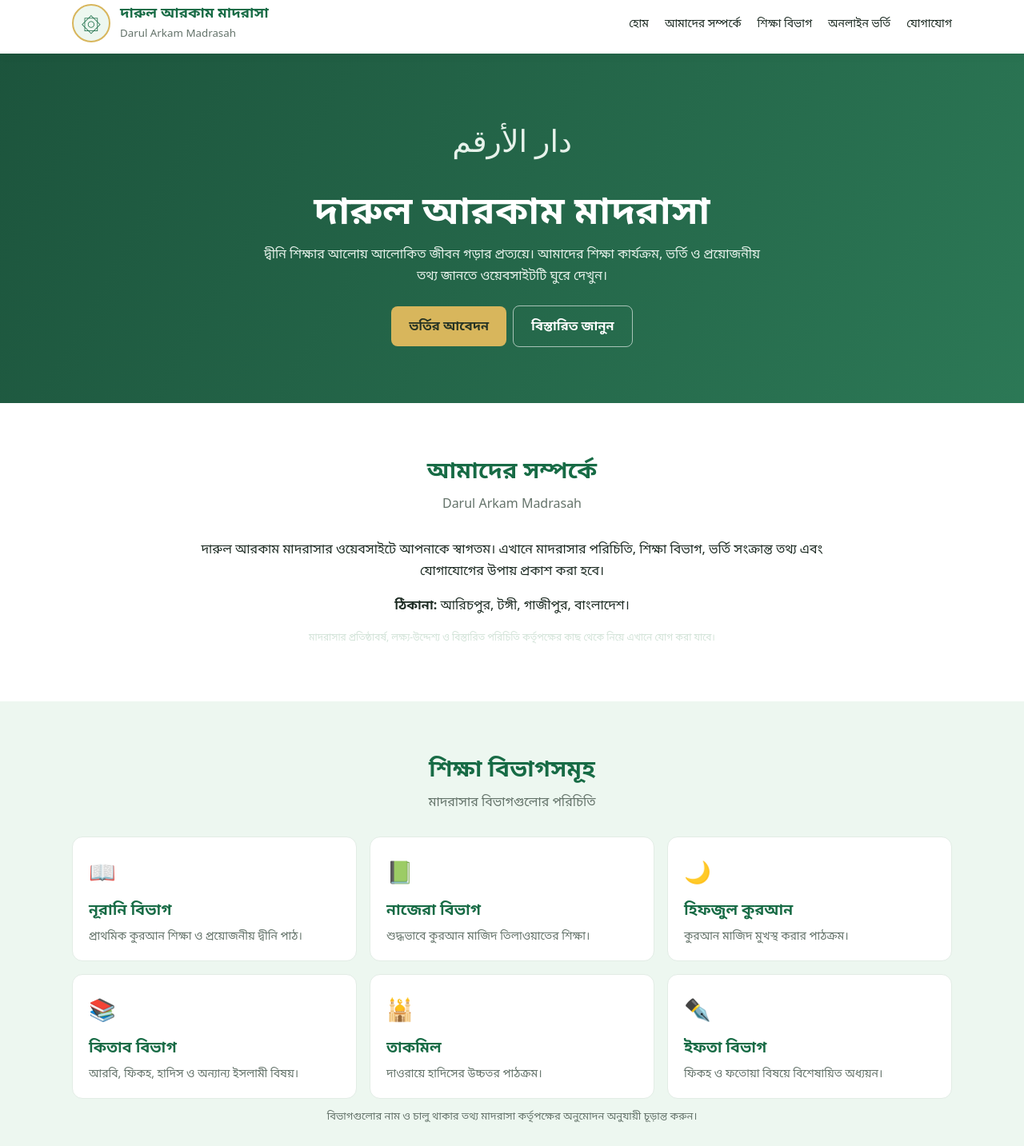
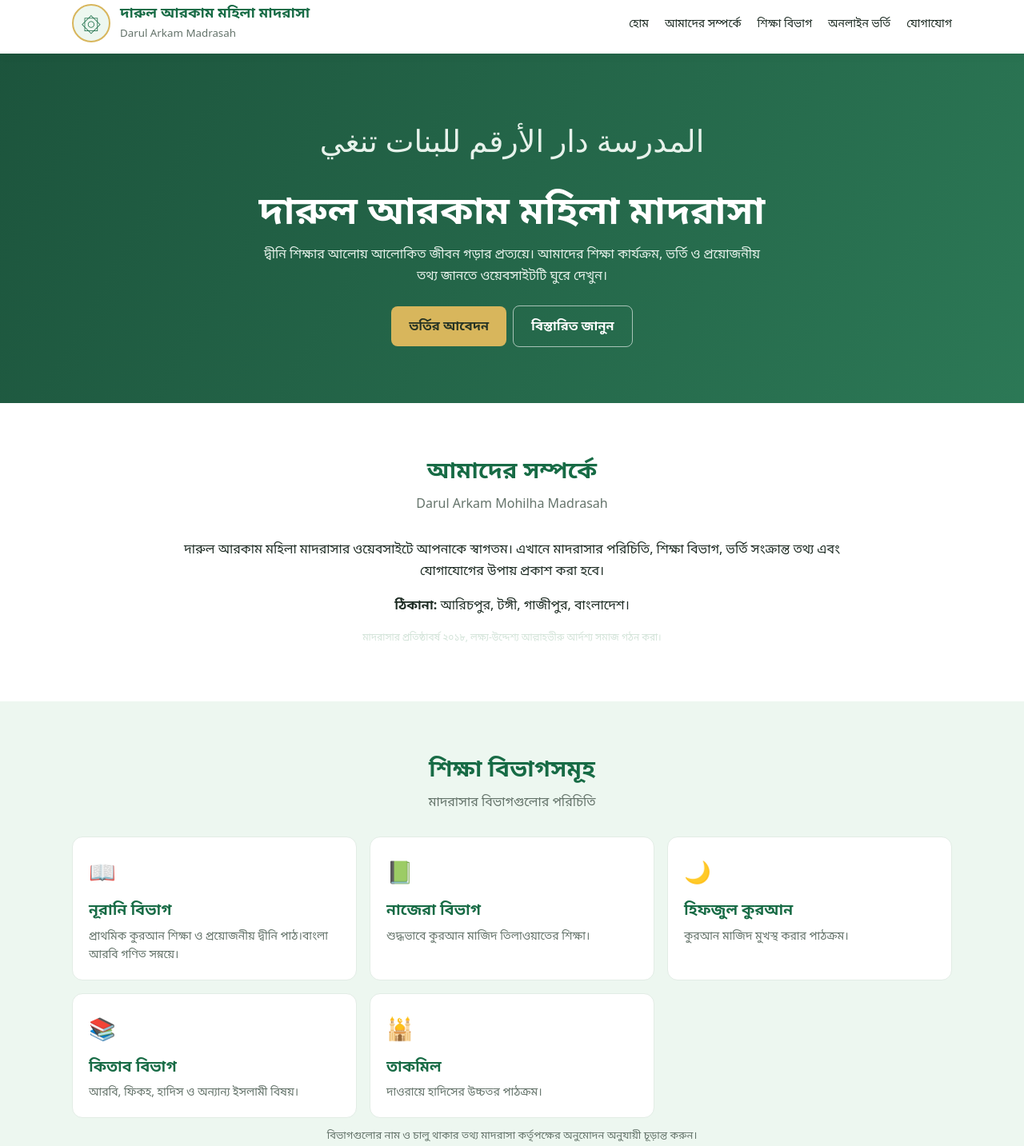
Before and after one commit to abusayedbd888/darul-arkam-madrasah, a plain HTML site: page index.html in a window 1280 px wide. Shown: the part 47-1480 px from the top of the page at 80% size. Drawn offline with Linux system fonts and the light colour scheme.

Commit message:
Update index.html

```diff
--- a/index.html
+++ b/index.html
@@ -19,39 +19,38 @@
 <body>
   <div class="top"><div class="wrap"><span>📍 আরিচপুর, টঙ্গী, গাজীপুর</span><span>☎ 01861250741</span></div></div>
   <header><div class="wrap nav">
-    <a class="brand" href="#home"><span class="mark">۞</span><span><strong>দারুল আরকাম মাদরাসা</strong><small>Darul Arkam Madrasah</small></span></a>
+    <a class="brand" href="#home"><span class="mark">۞</span><span><strong>দারুল আরকাম মহিলা মাদরাসা</strong><small>Darul Arkam Madrasah</small></span></a>
     <button class="menu" aria-label="মেনু খুলুন" onclick="document.querySelector('nav').classList.toggle('show');document.querySelector('nav').style.display=document.querySelector('nav').classList.contains('show')?'flex':'none'">☰</button>
     <nav><a href="#home">হোম</a><a href="#about">আমাদের সম্পর্কে</a><a href="#departments">শিক্ষা বিভাগ</a><a href="#admission">অনলাইন ভর্তি</a><a href="#contact">যোগাযোগ</a></nav>
   </div></header>
   <main>
     <section class="hero" id="home"><div class="wrap">
-      <p class="arabic" lang="ar">دار الأرقم</p>
-      <h1>দারুল আরকাম মাদরাসা</h1>
+      <p class="arabic" lang="ar">المدرسة دار الأرقم للبنات تنغي</p>
+      <h1>দারুল আরকাম মহিলা মাদরাসা</h1>
       <p>দ্বীনি শিক্ষার আলোয় আলোকিত জীবন গড়ার প্রত্যয়ে। আমাদের শিক্ষা কার্যক্রম, ভর্তি ও প্রয়োজনীয় তথ্য জানতে ওয়েবসাইটটি ঘুরে দেখুন।</p>
       <a class="btn" href="#admission">ভর্তির আবেদন</a><a class="btn outline" href="#about">বিস্তারিত জানুন</a>
     </div></section>
-    <section class="section" id="about"><div class="wrap"><div class="heading"><h2>আমাদের সম্পর্কে</h2><p>Darul Arkam Madrasah</p></div><div class="about"><p>দারুল আরকাম মাদরাসার ওয়েবসাইটে আপনাকে স্বাগতম। এখানে মাদরাসার পরিচিতি, শিক্ষা বিভাগ, ভর্তি সংক্রান্ত তথ্য এবং যোগাযোগের উপায় প্রকাশ করা হবে।</p><p><strong>ঠিকানা:</strong> আরিচপুর, টঙ্গী, গাজীপুর, বাংলাদেশ।</p><p class="small">মাদরাসার প্রতিষ্ঠাবর্ষ, লক্ষ্য-উদ্দেশ্য ও বিস্তারিত পরিচিতি কর্তৃপক্ষের কাছ থেকে নিয়ে এখানে যোগ করা যাবে।</p></div></div></section>
+    <section class="section" id="about"><div class="wrap"><div class="heading"><h2>আমাদের সম্পর্কে</h2><p>Darul Arkam Mohilha Madrasah</p></div><div class="about"><p>দারুল আরকাম মহিলা মাদরাসার ওয়েবসাইটে আপনাকে স্বাগতম। এখানে মাদরাসার পরিচিতি, শিক্ষা বিভাগ, ভর্তি সংক্রান্ত তথ্য এবং যোগাযোগের উপায় প্রকাশ করা হবে।</p><p><strong>ঠিকানা:</strong> আরিচপুর, টঙ্গী, গাজীপুর, বাংলাদেশ।</p><p class="small">মাদরাসার প্রতিষ্ঠাবর্ষ ২০১৮, লক্ষ্য-উদ্দেশ্য আল্লাহভীরু আর্দশ্য সমাজ গঠন করা।</p></div></div></section>
     <section class="section tint" id="departments"><div class="wrap"><div class="heading"><h2>শিক্ষা বিভাগসমূহ</h2><p>মাদরাসার বিভাগগুলোর পরিচিতি</p></div><div class="cards">
-      <article class="card"><div class="ico">📖</div><h3>নূরানি বিভাগ</h3><p>প্রাথমিক কুরআন শিক্ষা ও প্রয়োজনীয় দ্বীনি পাঠ।</p></article>
+      <article class="card"><div class="ico">📖</div><h3>নূরানি বিভাগ</h3><p>প্রাথমিক কুরআন শিক্ষা ও প্রয়োজনীয় দ্বীনি পাঠ।বাংলা আরবি গণিত সম্নয়ে। </p></article>
       <article class="card"><div class="ico">📗</div><h3>নাজেরা বিভাগ</h3><p>শুদ্ধভাবে কুরআন মাজিদ তিলাওয়াতের শিক্ষা।</p></article>
       <article class="card"><div class="ico">🌙</div><h3>হিফজুল কুরআন</h3><p>কুরআন মাজিদ মুখস্থ করার পাঠক্রম।</p></article>
       <article class="card"><div class="ico">📚</div><h3>কিতাব বিভাগ</h3><p>আরবি, ফিকহ, হাদিস ও অন্যান্য ইসলামী বিষয়।</p></article>
       <article class="card"><div class="ico">🕌</div><h3>তাকমিল</h3><p>দাওরায়ে হাদিসের উচ্চতর পাঠক্রম।</p></article>
-      <article class="card"><div class="ico">✒️</div><h3>ইফতা বিভাগ</h3><p>ফিকহ ও ফতোয়া বিষয়ে বিশেষায়িত অধ্যয়ন।</p></article>
     </div><p class="hint" style="text-align:center">বিভাগগুলোর নাম ও চালু থাকার তথ্য মাদরাসা কর্তৃপক্ষের অনুমোদন অনুযায়ী চূড়ান্ত করুন।</p></div></section>
-    <section class="section"><div class="wrap"><div class="heading"><h2>ভর্তি বিজ্ঞপ্তি ও নোটিশ</h2><p>সর্বশেষ ঘোষণা এখানে প্রকাশ করা হবে</p></div><div class="notice">এখনো কোনো নোটিশ প্রকাশ করা হয়নি। ভর্তি কার্যক্রম, আবেদনের সময়সীমা ও প্রয়োজনীয় কাগজপত্রের তথ্য কর্তৃপক্ষের কাছ থেকে নিয়ে এখানে যুক্ত করুন।</div></div></section>
+    <section class="section"><div class="wrap"><div class="heading"><h2>ভর্তি বিজ্ঞপ্তি ও নোটিশ</h2><p>সর্বশেষ ঘোষণা এখানে প্রকাশ করা হবে</p></div><div class="notice"> ভর্তি কার্যক্রম, আবেদনের সময়সীমা ও প্রয়োজনীয় কাগজপত্রের তথ্য কর্তৃপক্ষের কাছ থেকে নিয়ে এখানে যুক্ত করুন।</div></div></section>
     <section class="section tint" id="admission"><div class="wrap"><div class="heading"><h2>অনলাইন ভর্তি আবেদন</h2><p>নিচের তথ্য পূরণ করে WhatsApp-এর মাধ্যমে আবেদন পাঠান</p></div>
       <form id="admissionForm"><div class="fields">
         <div class="field"><label for="student">শিক্ষার্থীর নাম *</label><input id="student" name="student" required placeholder="শিক্ষার্থীর পূর্ণ নাম"></div>
         <div class="field"><label for="guardian">অভিভাবকের নাম *</label><input id="guardian" name="guardian" required placeholder="অভিভাবকের নাম"></div>
         <div class="field"><label for="phone">মোবাইল নম্বর *</label><input id="phone" name="phone" type="tel" required placeholder="01XXXXXXXXX" pattern="01[0-9]{9}"></div>
-        <div class="field"><label for="department">ভর্তির বিভাগ *</label><select id="department" name="department" required><option value="">বিভাগ নির্বাচন করুন</option><option>নূরানি বিভাগ</option><option>শিশু</option><option>নার্সারী</option><option>১ম/আওয়াল</option><option>২য়/সানী</option><option>৩য়/ছালেছ</option><option>৪র্থ/রাবে</option><option>নাজেরা বিভাগ</option><option>হিফজুল কুরআন বিভাগ</option><option>কিতাব বিভাগ</option><option>তাইসীর</option><option>মিজান</option><option>নাহবেমীর</option><option>কুদূরী</option><option>শরহে বেকায়া</option><option>হেদায়া</option><option>মিশকাত</option><option>তাকমিল (দাওরায়ে হাদিস)</option><option>ইফতা বিভাগ</option></select></div>
+        <div class="field"><label for="department">ভর্তির বিভাগ *</label><select id="department" name="department" required><option value="">বিভাগ নির্বাচন করুন</option><option>নূরানি বিভাগ</option><option>শিশু</option><option>নার্সারী</option><option>১ম/আওয়াল</option><option>২য়/সানী</option><option>৩য়/ছালেছ</option><option>৪র্থ/রাবে</option><option>নাজেরা বিভাগ</option><option>হিফজুল কুরআন বিভাগ</option><option>কিতাব বিভাগ</option><option>তাইসীর</option><option>মিজান</option><option>নাহবেমীর</option><option>কুদূরী</option><option>শরহে বেকায়া</option><option>হেদায়া</option><option>মিশকাত</option><option>তাকমিল (দাওরায়ে হাদিস)</option></select></div>
         <div class="field"><label for="age">শিক্ষার্থীর বয়স</label><input id="age" name="age" type="number" min="3" max="100" placeholder="বয়স"></div>
         <div class="field"><label for="previous">পূর্ববর্তী শিক্ষা</label><input id="previous" name="previous" placeholder="যে মাদরাসা/শ্রেণিতে পড়েছে"></div>
         <div class="field full"><label for="address">ঠিকানা *</label><textarea id="address" name="address" rows="3" required placeholder="গ্রাম/এলাকা, থানা, জেলা"></textarea></div>
       </div><p class="hint">আবেদন পাঠালে WhatsApp খুলবে। সেখানে তথ্যগুলো দেখে Send চাপলে মাদরাসার নম্বরে পাঠানো হবে। এই ফরম নিজে থেকে তথ্য সংরক্ষণ করে না।</p><button class="btn" type="submit">আবেদন WhatsApp-এ পাঠান</button></form>
     </div></section>
-    <section class="section" id="contact"><div class="wrap"><div class="heading"><h2>যোগাযোগ</h2><p>প্রয়োজনে আমাদের সঙ্গে যোগাযোগ করুন</p></div><div class="contact-grid"><div class="contact-item"><strong>📍 ঠিকানা</strong>আরিচপুর, টঙ্গী, গাজীপুর, বাংলাদেশ</div><div class="contact-item"><strong>☎ মোবাইল</strong><a href="tel:01861250741">01861250741</a><br><a href="https://wa.me/8801861250741" target="_blank" rel="noopener">WhatsApp-এ যোগাযোগ</a></div></div></div></section>
+    <section class="section" id="contact"><div class="wrap"><div class="heading"><h2>যোগাযোগ</h2><p>প্রয়োজনে আমাদের সঙ্গে যোগাযোগ করুন</p></div><div class="contact-grid"><div class="contact-item"><strong>📍 ঠিকানা</strong>আরিচপুর, টঙ্গী, গাজীপুর, বাংলাদেশ</div><div class="contact-item"><strong>☎ মোবাইল</strong><a href="tel:01977020030">01977020030</a><br><a href="https://wa.me/8801861250741" target="_blank" rel="noopener">WhatsApp-এ যোগাযোগ</a></div></div></div></section>
   </main>
   <footer><div class="wrap"><p><strong>দারুল আরকাম মহিলা মাদরাসা</strong></p><p>আরিচপুর, টঙ্গী, গাজীপুর, বাংলাদেশ</p><p>মোবাইল: 01977020030</p><p class="small">© <span id="year"></span> Darul Arkam Mohilha Madrasah. সর্বস্বত্ব সংরক্ষিত।</p></div></footer>
   <script>
```
